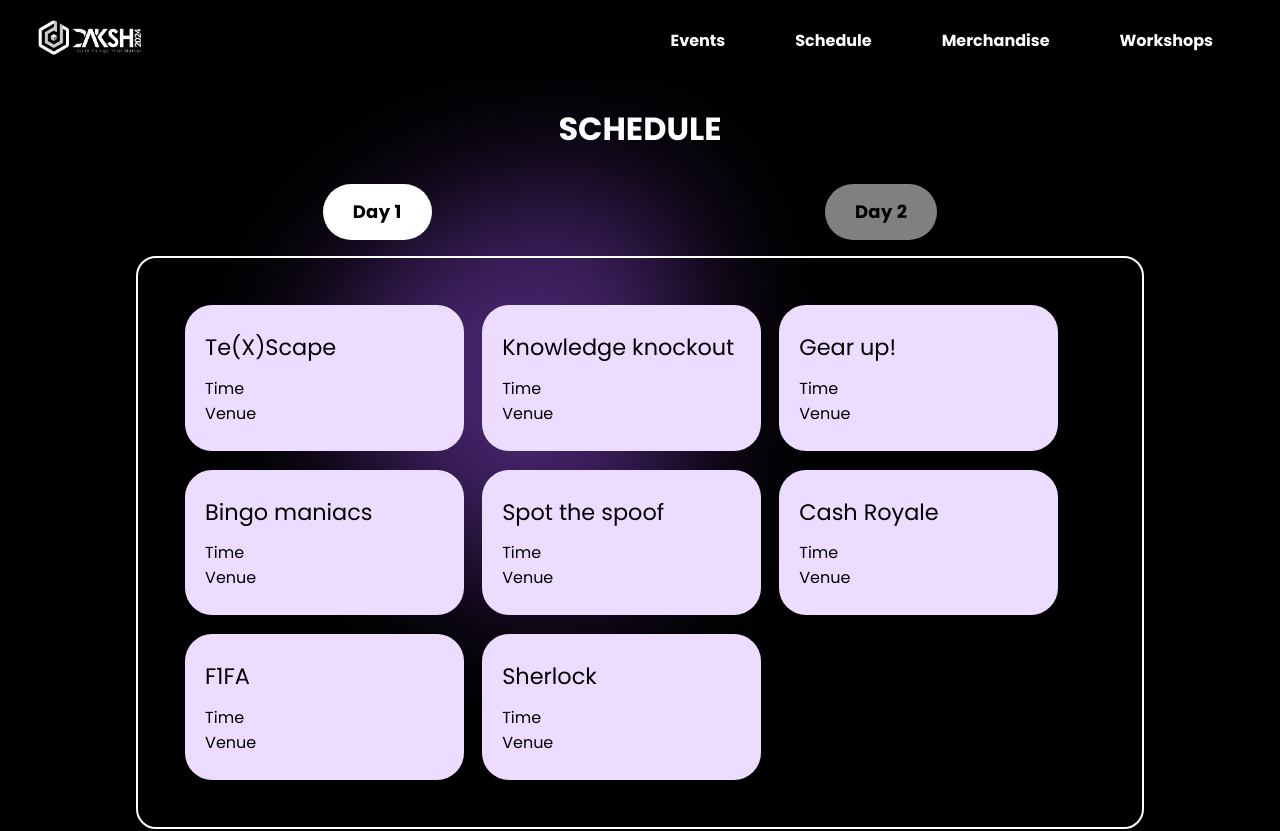
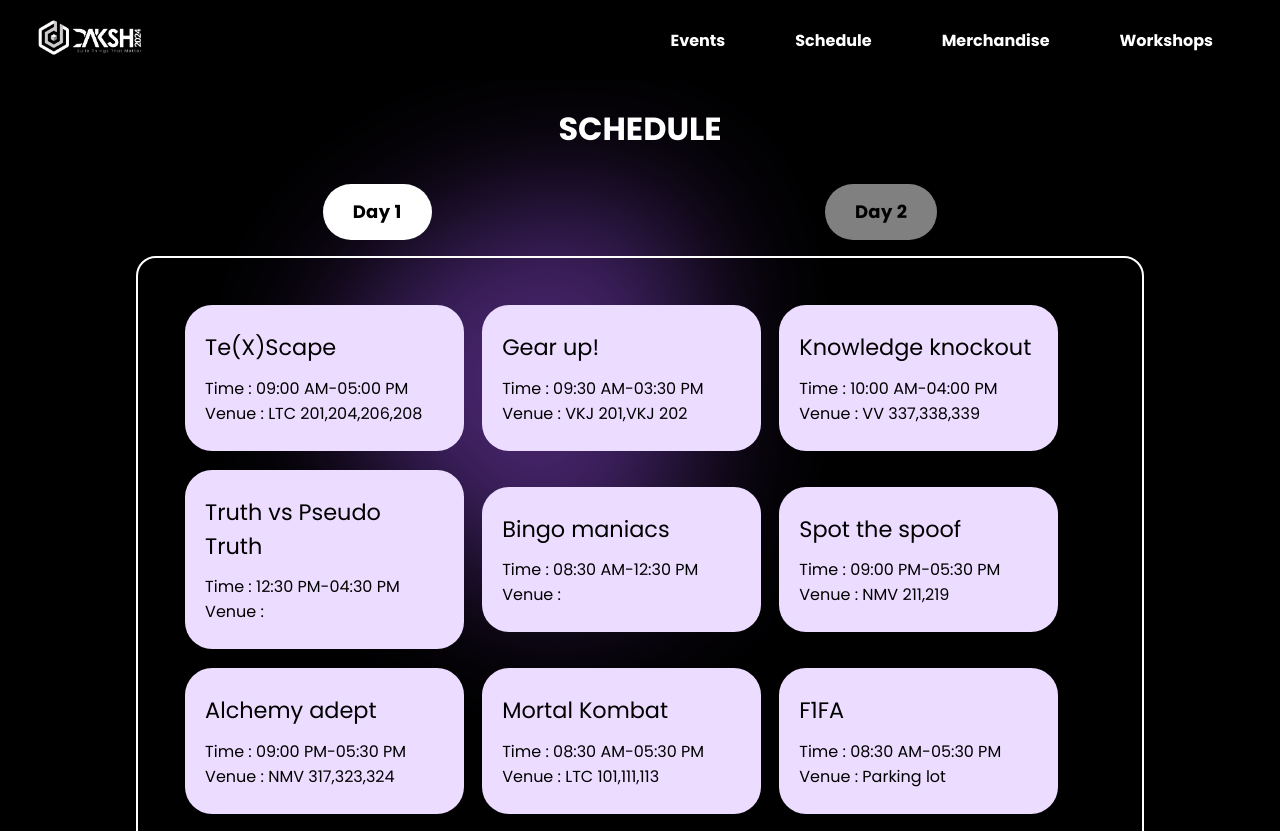
Before and after one commit to Daksh-SASTRA/utsav-web, a Next.js app: page /schedule in a window 1280 px wide. Shown: the top 831 px of the page. Built offline with nearby package versions, Linux system fonts and the light colour scheme.

Commit message:
added schedule

```diff
--- a/src/components/Schedule/Schedule.js
+++ b/src/components/Schedule/Schedule.js
@@ -27,8 +27,8 @@ const Schedule = () => {
                             <div key={i} className={`${styles.eventContainer}`}>
                                 <Link href={`/events/${e.eventId}`}>
                                     <p className={`${styles.eventName}`}>{e.eventname}</p>
-                                    <p>Time</p>
-                                    <p>Venue</p>
+                                    <p>Time : {e.fromtime}-{e.totime}</p>
+                                    <p>Venue : {e.venue}</p>
                                 </Link>
                             </div>
                         )
--- a/src/components/config/ScheduleData.json
+++ b/src/components/config/ScheduleData.json
@@ -11,58 +11,86 @@
             {
                 "eventId": "1",
                 "eventname": "Te(X)Scape",
-                "fromtime": "04:00 PM",
-                "totime": "06:00 PM",
-                "venue": "SOC Auditorium"
+                "fromtime": "09:00 AM",
+                "totime": "05:00 PM",
+                "venue": "LTC 201,204,206,208"
+            },
+            {
+                "eventId": "5",
+                "eventname": "Gear up!",
+                "fromtime": "09:30 AM",
+                "totime": "03:30 PM",
+                "venue": "VKJ 201,VKJ 202"
             },
             {
                 "eventId": "3",
                 "eventname": "Knowledge knockout",
-                "fromtime": "05:00 PM",
-                "totime": "06:00 PM",
-                "venue": "SOC Auditorium"
+                "fromtime": "10:00 AM",
+                "totime": "04:00 PM",
+                "venue": "VV 337,338,339"
             },
             {
-                "eventId": "5",
-                "eventname": "Gear up!",
-                "fromtime": "05:00 PM",
-                "totime": "06:00 PM",
-                "venue": "SOC Auditorium"
+                "eventId": "8",
+                "eventname": "Truth vs Pseudo Truth",
+                "fromtime": "12:30 PM",
+                "totime": "04:30 PM",
+                "venue": ""
             },
             {
                 "eventId": "7",
                 "eventname": "Bingo maniacs",
-                "fromtime": "05:00 PM",
-                "totime": "06:00 PM",
-                "venue": "SOC Auditorium"
+                "fromtime": "08:30 AM",
+                "totime": "12:30 PM",
+                "venue": ""
             },
             {
                 "eventId": "9",
                 "eventname": "Spot the spoof",
-                "fromtime": "05:00 PM",
+                "fromtime": "09:00 PM",
+                "totime": "05:30 PM",
+                "venue": "NMV 211,219"
+            },
+            {
+                "eventId": "10",
+                "eventname": "Alchemy adept",
+                "fromtime": "09:00 PM",
+                "totime": "05:30 PM",
+                "venue": "NMV 317,323,324"
+            },
+            {
+                "eventId": "14",
+                "eventname": "Mortal Kombat",
+                "fromtime": "08:30 AM",
+                "totime": "05:30 PM",
+                "venue": "LTC 101,111,113"
+            },
+            {
+                "eventId": "13",
+                "eventname": "F1FA",
+                "fromtime": "08:30 AM",
+                "totime": "05:30 PM",
+                "venue": "Parking lot"
+            },
+            {
+                "eventId": "15",
+                "eventname": "Fun zone",
+                "fromtime": "09:00 AM",
                 "totime": "06:00 PM",
-                "venue": "SOC Auditorium"
+                "venue": "Parking lot"
+            },
+            {
+                "eventId": "12",
+                "eventname": "Sherlock",
+                "fromtime": "10:00 AM",
+                "totime": "02:00 PM",
+                "venue": "VKJ Audi"
             },
             {
                 "eventId": "11",
                 "eventname": "Cash Royale",
-                "fromtime": "05:00 PM",
+                "fromtime": "02:00 PM",
                 "totime": "06:00 PM",
-                "venue": "SOC Auditorium"
-            },
-            {
-                "eventId": "13",
-                "eventname": "F1FA",
-                "fromtime": "05:00 PM",
-                "totime": "06:00 PM",
-                "venue": "SOC Auditorium"
-            },
-            {
-                "eventId": "12",
-                "eventname": "Sherlock",
-                "fromtime": "05:00 PM",
-                "totime": "06:00 PM",
-                "venue": "SOC Auditorium"
+                "venue": "VV Audi"
             }
         ]
     },
@@ -73,58 +101,86 @@
             {
                 "eventId": "2",
                 "eventname": "APItrix",
-                "fromtime": "11:00 AM",
-                "totime": "1:00 PM",
-                "venue": "SOC Auditorium"
+                "fromtime": "9:00 AM",
+                "totime": "5:00 PM",
+                "venue": "LTC 201"
             },
             {
                 "eventId": "4",
                 "eventname": "Test your farads",
-                "fromtime": "05:00 PM",
-                "totime": "06:00 PM",
-                "venue": "SOC Auditorium"
+                "fromtime": "10:00 AM",
+                "totime": "05:00 PM",
+                "venue": "VV 337,338,339"
             },
             {
                 "eventId": "6",
                 "eventname": "Build 'n Thrill",
-                "fromtime": "05:00 PM",
-                "totime": "06:00 PM",
-                "venue": "SOC Auditorium"
+                "fromtime": "09:30 AM",
+                "totime": "03:30 PM",
+                "venue": ""
+            },
+            {
+                "eventId": "7",
+                "eventname": "Bingo maniacs",
+                "fromtime": "08:30 AM",
+                "totime": "12:30 PM",
+                "venue": ""
+            },
+            {
+                "eventId": "9",
+                "eventname": "Spot the spoof",
+                "fromtime": "09:00 AM",
+                "totime": "05:30 PM",
+                "venue": "NMV 211,219"
             },
             {
                 "eventId": "8",
                 "eventname": "Truth vs Pseudo Truth",
-                "fromtime": "05:00 PM",
-                "totime": "06:00 PM",
-                "venue": "SOC Auditorium"
+                "fromtime": "12:30 PM",
+                "totime": "04:30 PM",
+                "venue": ""
+            },
+            {
+                "eventId": "14",
+                "eventname": "Mortal Kombat",
+                "fromtime": "08:30 AM",
+                "totime": "05:30 PM",
+                "venue": "LTC 101,111,113"
+            },
+            {
+                "eventId": "13",
+                "eventname": "F1FA",
+                "fromtime": "08:30 AM",
+                "totime": "05:30 PM",
+                "venue": "Parking lot"
             },
             {
                 "eventId": "10",
                 "eventname": "Alchemy adept",
-                "fromtime": "05:00 PM",
+                "fromtime": "09:00 AM",
+                "totime": "05:30 PM",
+                "venue": "NMV 317,323,324"
+            },
+            {
+                "eventId": "15",
+                "eventname": "Fun zone",
+                "fromtime": "09:00 AM",
                 "totime": "06:00 PM",
-                "venue": "SOC Auditorium"
+                "venue": "Parking lot"
+            },
+            {
+                "eventId": "11",
+                "eventname": "Cash Royale",
+                "fromtime": "10:00 AM",
+                "totime": "02:00 PM",
+                "venue": "VV 205"
             },
             {
                 "eventId": "12",
                 "eventname": "Sherlock",
-                "fromtime": "05:00 PM",
-                "totime": "06:00 PM",
-                "venue": "SOC Auditorium"
-            },
-            {
-                "eventId": "14",
-                "eventname": "Mortal Kombat",
-                "fromtime": "05:00 PM",
-                "totime": "06:00 PM",
-                "venue": "SOC Auditorium"
-            },
-            {
-                "eventId": "11",
-                "eventname": "Cash Royale",
-                "fromtime": "05:00 PM",
-                "totime": "06:00 PM",
-                "venue": "SOC Auditorium"
+                "fromtime": "10:00 AM",
+                "totime": "02:00 PM",
+                "venue": ""
             }
         ]
     }
```
